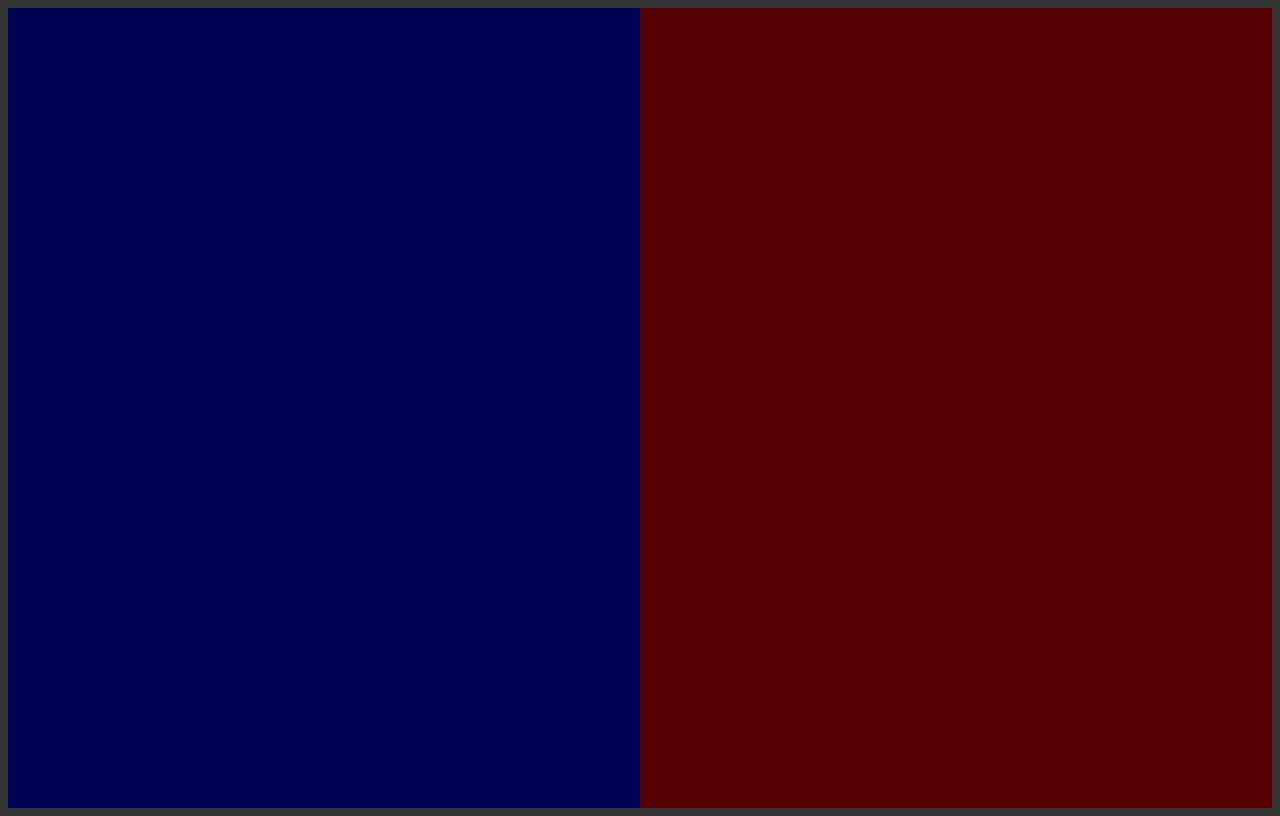
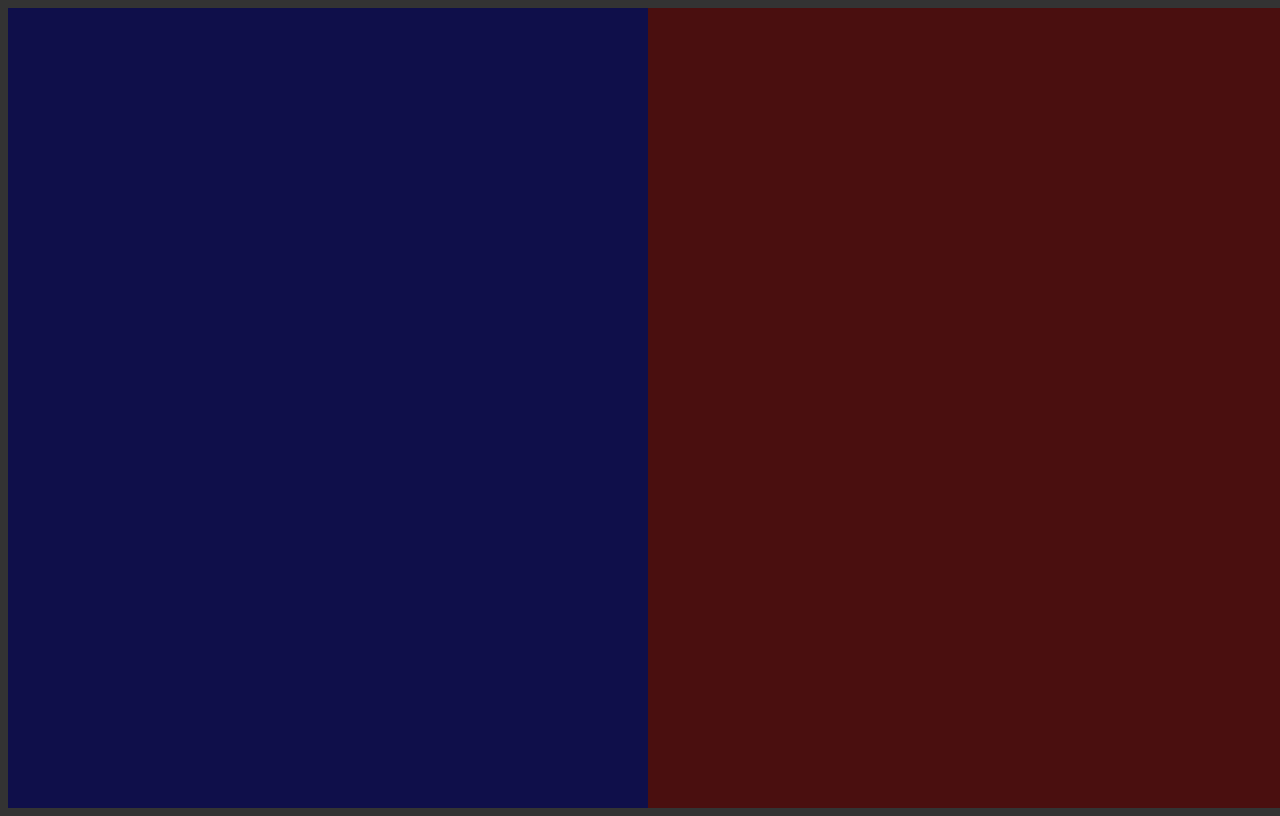
Before and after one commit to PatrickSkovgaard/BlueVRed, a plain HTML site: page index.html in a window 1280 px wide. Drawn offline with Linux system fonts and the light colour scheme.

Commit message:
Update style.css

```diff
--- a/style.css
+++ b/style.css
@@ -8,10 +8,13 @@ body{
     justify-content: center;
     align-items: center;
     flex-direction: row;
+    height: 100vh;
+    width: 100vw;
 }
 
 #left{
     background-color: #005;
+    opacity: 70%;
     width: 50vw;
     height: 100vh;
     overflow: hidden;
@@ -19,6 +22,7 @@ body{
 
 #right{
     background-color: #500;
+    opacity: 70%;
     width: 50vw;
     height: 100vh;
     overflow: hidden;
```
